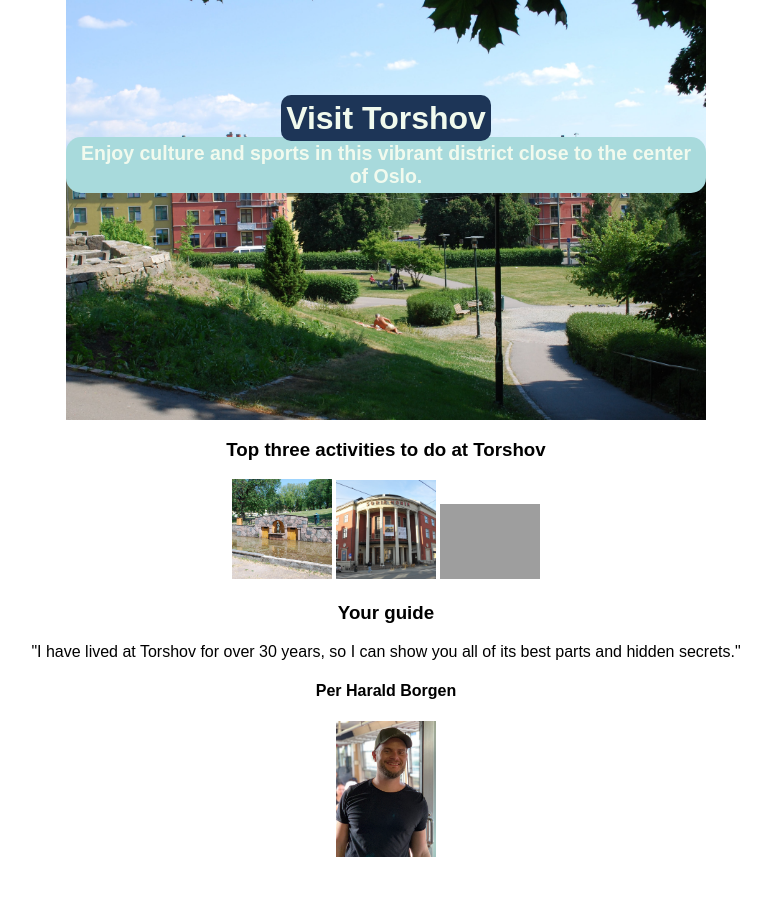
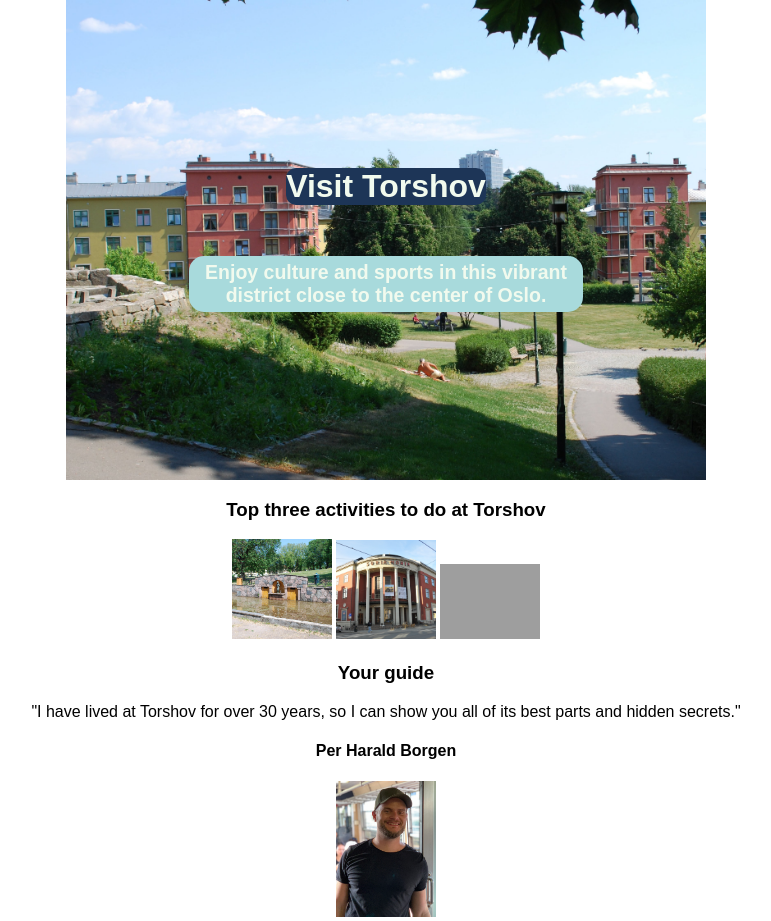
Before and after one commit to OlawaleYaqub/VisitToTurshov, a website built with Vite: page index.html in a window 1280 px wide. Shown: the whole page, without its empty margins (254-1025 px from the left). Before the commit the page ends 861 px from the top, so only its background shows below. Built offline with nearby package versions, Linux system fonts and the light colour scheme; grey boxes are pictures that could not be loaded.

Commit message:
made som style changes

```diff
--- a/index.html
+++ b/index.html
@@ -8,8 +8,11 @@
         <!-- HERO SECTION -->
          <div>
         <div class="hero">
-            <h1 class="hero-text center-text">Visit Torshov</h1><br>
-            <h2 class="hero-text2 center-text">Enjoy culture and sports in this vibrant  district close to the center of Oslo.</h2>
+            <div>
+                <h1 class="hero-text center-text">Visit Torshov</h1><br>
+                <h2 class="hero-text2 center-text">Enjoy culture and sports in this vibrant  district close to the center of Oslo.</h2>
+            </div>
+
         </div>
 
         <!-- ACTIVITIES SECTION -->
--- a/styles.css
+++ b/styles.css
@@ -19,6 +19,7 @@ body {
     margin: 0;
     text-align: center;
     font-family: Arial, Helvetica, sans-serif;
+    box-sizing: border-box;
 }
 
 img {
@@ -28,19 +29,29 @@ img {
 background-image: url(./images/torshov.jpg);
 background-size: cover;
 width: 50vw;
-height: 40vh;
+height: 60vh;
 margin-left: auto;
 margin-right: auto;
-padding-top: 100px;
+/* padding-top: 100px; */
+display: flex;
+align-items: center;
+justify-content: center;
 
 }
+.hero div{
+     height: 30%;
+     display: flex;
+     align-items: center;
+     justify-content: space-between;
+     flex-direction: column;
 
+}
 .hero-text{
-    font-size: 32px;
+    font-size: 2rem;
     background-color: var(--DarkBlue);
     color: var(--Light);
     border-radius: 10px;
-    padding: 5px;
+    /* padding: 5px; */
     display: inline;
 }
 
@@ -50,6 +61,7 @@ background-color: var(--aqua);
 border-radius: 15px;
 color: var(--Light);
 padding: 5px;
+width: 60%;
 }
 
 .hero-text, .hero-text2{
```
